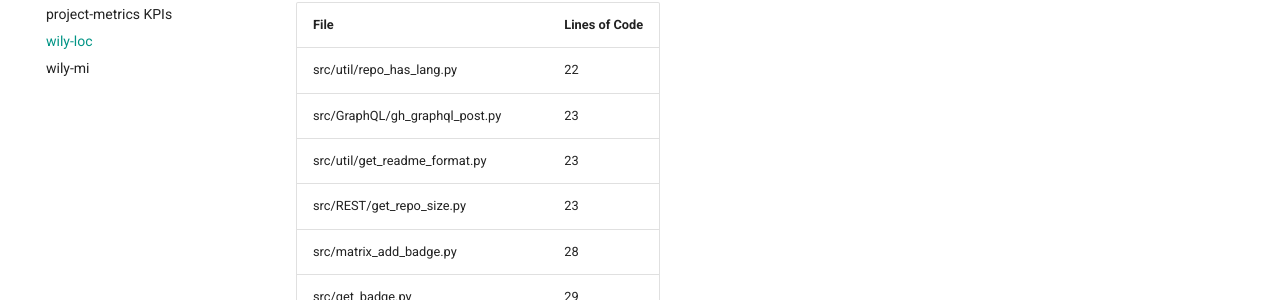
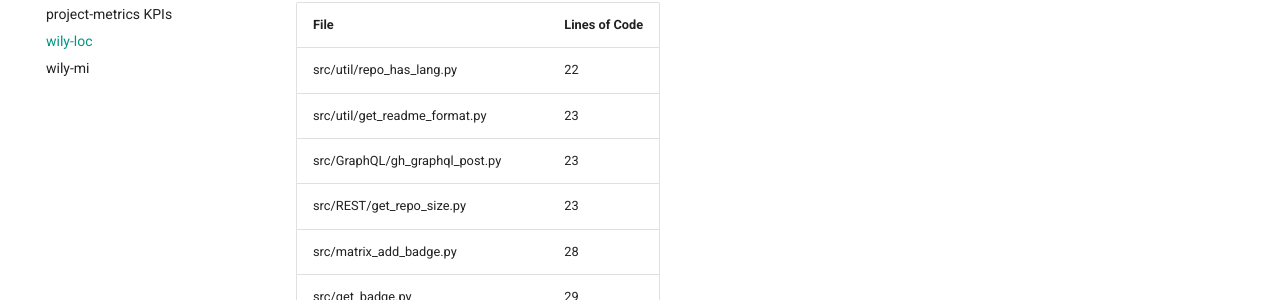
Before and after one commit to TheNewThinkTank/project-metrics, an MkDocs documentation site: the page built from docs/project_docs/code-analysis/wily-loc.md, in a window 1280 px wide and 900 px high. Shown: the part 226-526 px from the top of the window. Built offline with MkDocs 1.6.1 and Material for MkDocs 9.7.7, drawn with Linux system fonts in a browser that asks for light colours.

Commit message:
Updating file

```diff
--- a/docs/project_docs/code-analysis/wily-loc.md
+++ b/docs/project_docs/code-analysis/wily-loc.md
@@ -3,8 +3,8 @@
 | File                                |   Lines of Code |
 | --- | --- |
 | src/util/repo_has_lang.py           |              22 |
+| src/util/get_readme_format.py       |              23 |
 | src/GraphQL/gh_graphql_post.py      |              23 |
-| src/util/get_readme_format.py       |              23 |
 | src/REST/get_repo_size.py           |              23 |
 | src/matrix_add_badge.py             |              28 |
 | src/get_badge.py                    |              29 |
```
